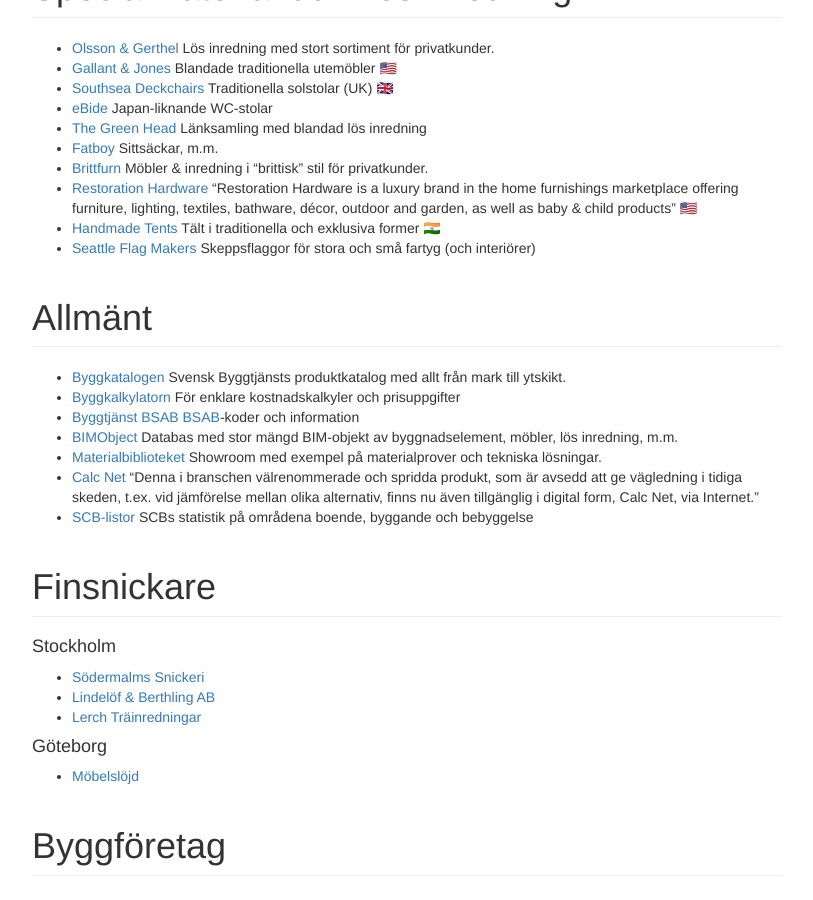
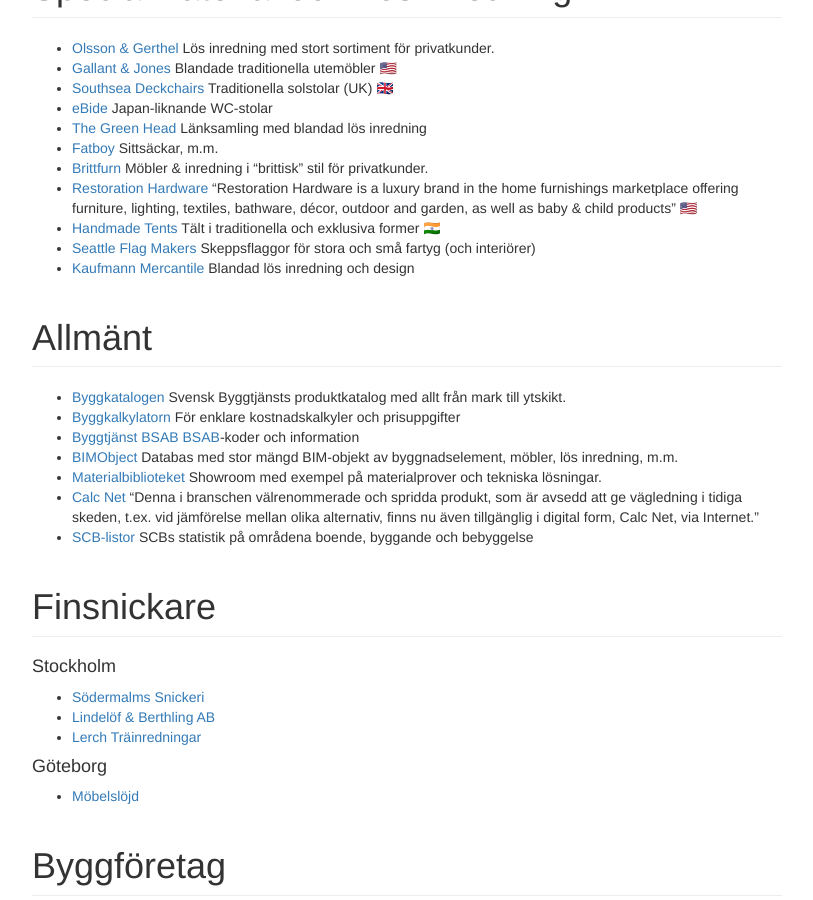
Before and after one commit to pbeck/bygglistan, a Jekyll site: the page built from index.md, in a window 1280 px wide and 900 px high, scrolled down 5053 px. Shown: the whole window, without its empty margins (38-851 px from the left). Built offline with Jekyll 4.4.1, drawn with Linux system fonts in a browser that asks for light colours; comment, search, counter and statistics services are not loaded.

Commit message:
Kaufmann

```diff
--- a/index.md
+++ b/index.md
@@ -191,6 +191,7 @@ layout: default
 * [Restoration Hardware](https://www.restorationhardware.com/) "Restoration Hardware is a luxury brand in the home furnishings marketplace offering furniture, lighting, textiles, bathware, décor, outdoor and garden, as well as baby & child products" 🇺🇸
 * [Handmade Tents](http://www.handmadetents.com/) Tält i traditionella och exklusiva former 🇮🇳
 * [Seattle Flag Makers](http://www.seattleflagmakers.com/) Skeppsflaggor för stora och små fartyg (och interiörer)
+* [Kaufmann Mercantile](https://www.kaufmann-mercantile.com/) Blandad lös inredning och design
 
 <div id="tjänster-konsulter"></div>
 <h1 class="page-header">Allmänt</h1>
```
